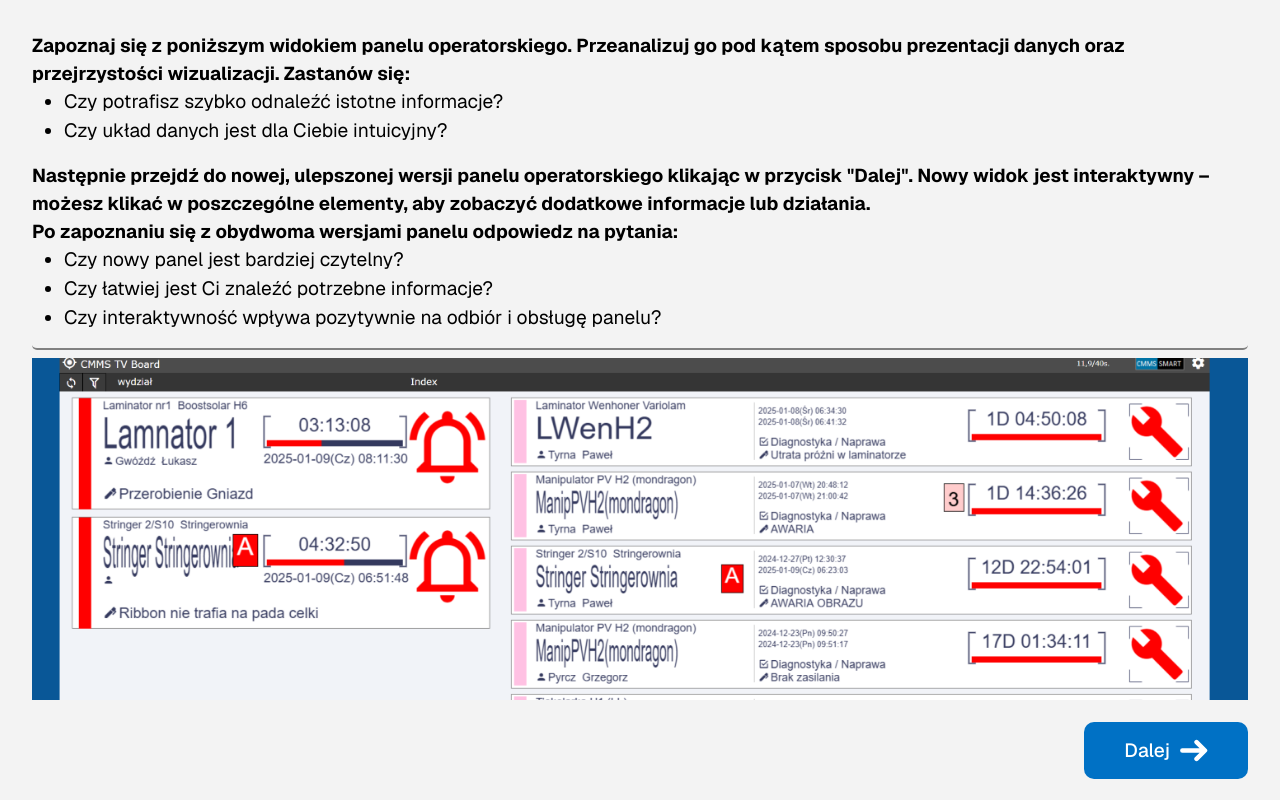
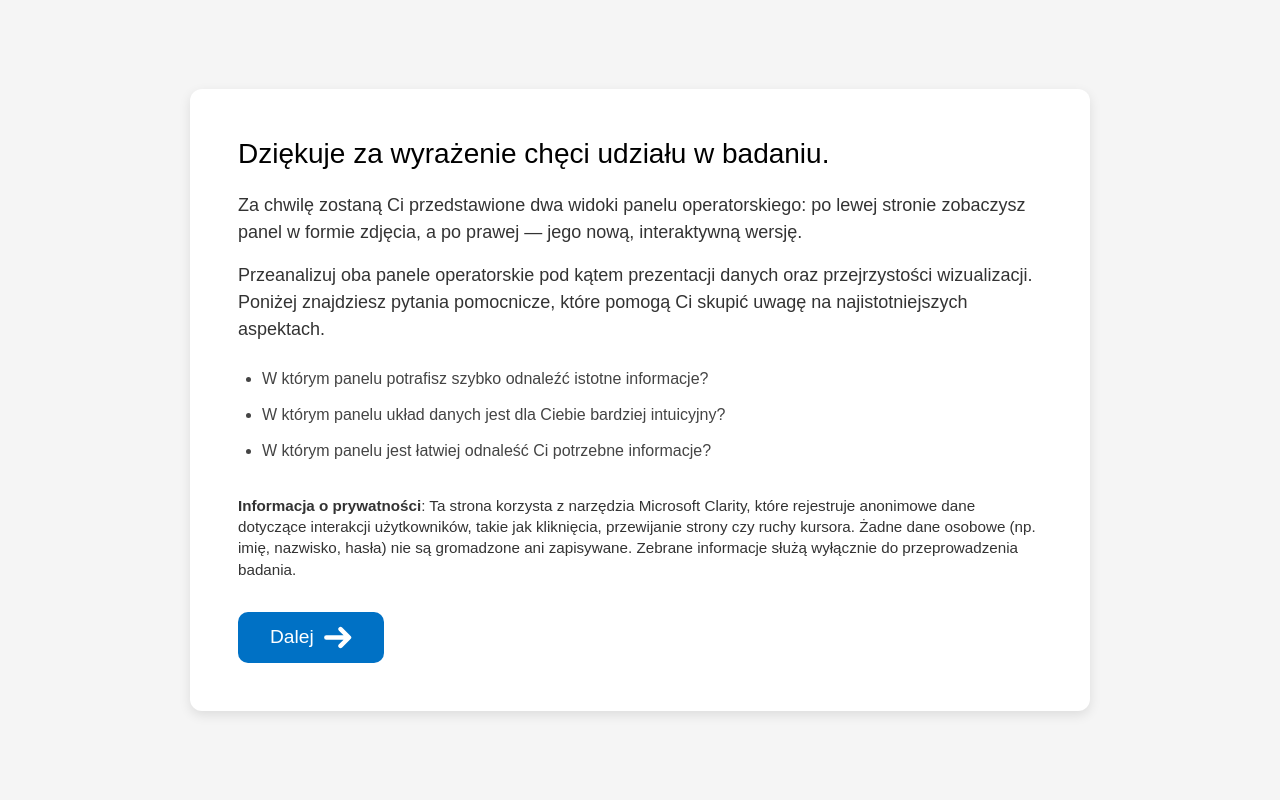
Before and after one commit to WiktoriaCzech/masterThesis, a Next.js app: page / in a window 1280 px wide. Built offline with nearby package versions, Linux system fonts and the light colour scheme; no server answers.

Commit message:
Welcome screen refactor

```diff
--- a/src/app/globals.css
+++ b/src/app/globals.css
@@ -36,8 +36,7 @@
 }
 
 h1:not(.applyColor),
-h2,
-p {
+h2 {
   color: #000;
 }
 
@@ -51,6 +50,25 @@
   font-weight: 400;
 }
 
+h1 {
+  margin-bottom: 1rem;
+  font-size: 1.75rem;
+  line-height: 1.2;
+}
+
+h2 {
+  margin-bottom: 1rem;
+  font-size: 1.125rem;
+  line-height: 1.5;
+  font-weight: 400;
+  color: #333333;
+}
+p {
+  color: #333333;
+  line-height: 1.4;
+  font-size: 0.95rem;
+}
+
 @media (prefers-color-scheme: dark) {
   html {
     color-scheme: dark;
--- a/src/app/page.module.css
+++ b/src/app/page.module.css
@@ -1,122 +1,101 @@
+
 .main {
+  display: flex;
+  align-items: center;
+  justify-content: center;
   min-height: 100vh;
-  font-family: var(--font-geist-sans);
-  display: flex;
-  flex-direction: column;
-  padding: 2rem;
-  justify-items: center;
-  align-items: baseline;
-}
-
-.sectionWrapper {
-  margin-top: 90px;
-  flex: 1;
-  width: 100%;
-  display: flex;
-  flex-direction: column;
-  gap: 2.8rem;
-  max-width: 1200px;
-  padding-bottom: 100px;
+  padding: 1rem;
+  background-color: #f5f5f5;
 }
 
 .overrideMain {
-  height: 100vh;
-  max-width: 2100px;
-  margin: 0 auto;
+  padding: 0;
+  margin: 0;
+  width: 100%;
 }
 
-.formOverride {
-  margin-top: unset;
-}
-
-.imageWrapper {
-  flex: 1;
+.cardWrapper {
+  background-color: #ffffff;
+  padding: 3rem;
+  border-radius: 12px;
+  box-shadow: 0 4px 12px rgba(0, 0, 0, 0.1);
+  max-width: 900px;
   width: 100%;
-  padding-bottom: 100px;
-}
-
-.overrideMain > h3 {
-  line-height: 1.5;
-}
-
-.overrideMain > ul:last-of-type {
-  border-bottom: 2px solid #808080;
-  width: 100%;
-  border-radius: 5px;
-  margin-bottom: 5px;
+  text-align: left;
+  margin: 0 0.5rem;
 }
 
 .list {
-  font-size: 1.2rem;
-  padding-left: 2rem;
-  line-height: 1.5;
-  padding-bottom: 1rem;
+  margin-top: 1.5rem;
+  padding-left: 1.5rem;
+  list-style: disc;
 }
 
-.form > ol > li {
-  font-size: 1.2rem;
-  margin-left: 2rem;
-  margin-bottom: 2rem;
-  display: flex;
-  flex-direction: column;
-  gap: 1rem;
+.list li {
+  margin-bottom: 0.75rem;
+  font-size: 1rem;
+  line-height: 1.5;
+  color: #444444;
 }
 
-.form > ol > li > label {
+.button {
+  margin-top: 2rem;
+  background-color: #0071C5;
+  padding: 0.8rem 2rem;
+  border-radius: 10px;
+  color: white;
+  font-size: 1.2rem;
   font-weight: 500;
-  padding-bottom: 0.5rem;
+  transition: background-color 300ms ease-in-out;
+  max-width: min-content;
+  display: flex;
+  gap: 10px;
+  justify-content: center;
+  align-items: center;
+}
+
+.button:hover {
+  background-color: #00589b;
+}
+
+.cardWrapper > p {
+  margin-top: 2rem;
 }
 
 
-.answer {
- display: flex;
- align-items: center;
- gap: 12px;
- padding-left: 1.1rem;
+@media (max-width: 768px) {
+  .main {
+    padding: 0.5rem;
   }
 
-.answer > input {
-  cursor: pointer;
-  width: 20px;
-  height: 20px;
+  .cardWrapper {
+    padding: 2rem;
+    margin: 0 0.25rem;
+    max-width: 100%;
   }
 
-
-.thankYouBox {
-  flex: auto;
-  background-color: #f8f9fa;
-  padding: 2rem;
-  border-radius: 16px;
-  text-align: center;
-  display: flex;
-  flex-direction: column;
-  justify-content: center;
-  box-shadow: 0 4px 12px rgba(0, 0, 0, 0.1);
+  .list {
+    padding-left: 1rem;
   }
 
-.thankYouTitle {
-  font-size: 1.8rem;
-  margin-bottom: 1rem;
-  color: #2e7d32;
+  .list li {
+    font-size: 0.95rem;
+    margin-bottom: 0.5rem;
   }
 
-.thankYouText {
-  font-size: 1.1rem;
-  line-height: 1.6;
-  color: #333;
-  margin-bottom: 1rem;
+  .button {
+    width: 100%;
+    padding: 0.7rem 1rem;
+    font-size: 1rem;
+  }
 }
 
-.pointer {
-  cursor: pointer;
+@media (max-width: 480px) {
+  .cardWrapper {
+    padding: 1.5rem;
   }
 
-@media (max-width: 1440px) {
-  .main {
-    align-items: center;
-  }
-
-  .overrideMain {
-    align-items: baseline;
+  .button {
+    max-width: 100%;
   }
 }
--- a/src/app/page.tsx
+++ b/src/app/page.tsx
@@ -1,49 +1,44 @@
-import Image from "next/image";
-import Footer from "@/components/footer/Footer";
+import Link from "next/link";
 import styles from "./page.module.css";
-import panel from "@/../public/panel_operatorski.png";
+import ArrowSVG from "../../public/svg/ArrowSVG";
 
 export default function Home() {
   return (
     <main className={`${styles.main} ${styles.overrideMain}`}>
-      <h3>
-        Zapoznaj się z poniższym widokiem panelu operatorskiego. Przeanalizuj go
-        pod kątem sposobu prezentacji danych oraz przejrzystości wizualizacji.
-        Zastanów się:
-      </h3>
-      <ul className={styles.list}>
-        <li>Czy potrafisz szybko odnaleźć istotne informacje?</li>
-        <li>Czy układ danych jest dla Ciebie intuicyjny?</li>
-      </ul>
-      <h3>
-        Następnie przejdź do nowej, ulepszonej wersji panelu operatorskiego
-        klikając w przycisk &quot;Dalej&quot;. Nowy widok jest interaktywny –
-        możesz klikać w poszczególne elementy, aby zobaczyć dodatkowe informacje
-        lub działania.
-      </h3>
-      <h3>
-        Po zapoznaniu się z obydwoma wersjami panelu odpowiedz na pytania:
-      </h3>
-      <ul className={styles.list}>
-        <li>Czy nowy panel jest bardziej czytelny?</li>
-        <li>Czy łatwiej jest Ci znaleźć potrzebne informacje?</li>
-        <li>
-          Czy interaktywność wpływa pozytywnie na odbiór i obsługę panelu?
-        </li>
-      </ul>
-      <div className={styles.imageWrapper}>
-        <Image
-          src={panel}
-          alt=""
-          style={{
-            width: "100%",
-            height: "100%",
-            objectFit: "contain",
-          }}
-          priority
-        />
+      <div className={styles.cardWrapper}>
+        <h1>Dziękuje za wyrażenie chęci udziału w badaniu.</h1>
+        <h2>
+          Za chwilę zostaną Ci przedstawione dwa widoki panelu operatorskiego:
+          po lewej stronie zobaczysz panel w formie zdjęcia, a po prawej — jego
+          nową, interaktywną wersję.
+        </h2>
+        <h2>
+          Przeanalizuj oba panele operatorskie pod kątem prezentacji danych oraz
+          przejrzystości wizualizacji. Poniżej znajdziesz pytania pomocnicze,
+          które pomogą Ci skupić uwagę na najistotniejszych aspektach.
+        </h2>
+        <ul className={styles.list}>
+          <li>W którym panelu potrafisz szybko odnaleźć istotne informacje?</li>
+          <li>
+            W którym panelu układ danych jest dla Ciebie bardziej intuicyjny?
+          </li>
+          <li>
+            W którym panelu jest łatwiej odnaleść Ci potrzebne informacje?
+          </li>
+        </ul>
+        <p>
+          <strong>Informacja o prywatności</strong>: Ta strona korzysta z
+          narzędzia Microsoft Clarity, które rejestruje anonimowe dane dotyczące
+          interakcji użytkowników, takie jak kliknięcia, przewijanie strony czy
+          ruchy kursora. Żadne dane osobowe (np. imię, nazwisko, hasła) nie są
+          gromadzone ani zapisywane. Zebrane informacje służą wyłącznie do
+          przeprowadzenia badania.
+        </p>
+        <Link href="/display-compare" className={styles.button}>
+          Dalej
+          <ArrowSVG width={28} />
+        </Link>
       </div>
-      <Footer url={"/current"} />
     </main>
   );
 }
```
Also changed, not shown: src/app/display-compare/page.tsx (renamed from src/app/current/page.tsx, +14 -0 lines). Lines whose indentation alone changed are shown as unchanged.
